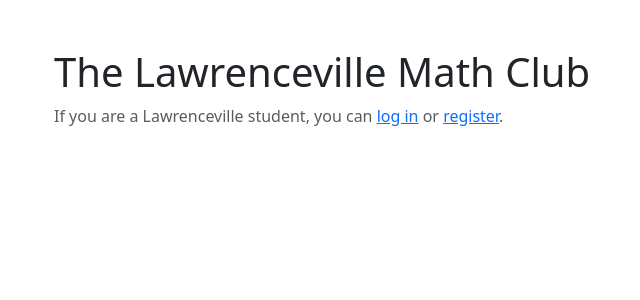
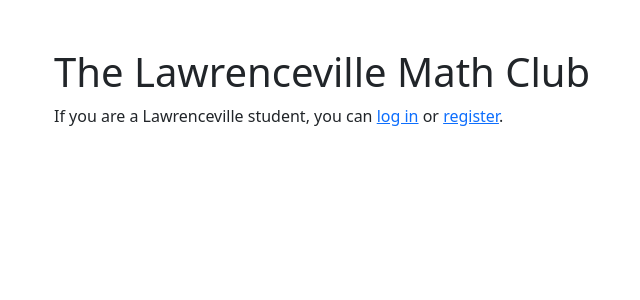
Before and after one commit to bhushan-mohanraj/lawrenceville-math, a Flask app: page / in a window 1280 px wide. Shown: the part 56-356 px from the top of the page, without its empty margins (28-668 px from the left). Run offline with Flask 3, Linux system fonts and the light colour scheme; some libraries are stand-ins or nearby versions.

Commit message:
Remove gray text on homepage

```diff
--- a/app/templates/index.html
+++ b/app/templates/index.html
@@ -6,11 +6,11 @@
 
 {% if g.user %}
 
-<p class="text-muted">Welcome back, {{ g.user.email }}.</p>
+<p>Welcome back, {{ g.user.email }}.</p>
 
 {% else %}
 
-<p class="text-muted">If you are a Lawrenceville student, you can <a href="{{ url_for('users.login') }}">log in</a> or <a href="{{ url_for('users.register') }}">register</a>.</p>
+<p>If you are a Lawrenceville student, you can <a href="{{ url_for('users.login') }}">log in</a> or <a href="{{ url_for('users.register') }}">register</a>.</p>
 
 {% endif %}
 
```
